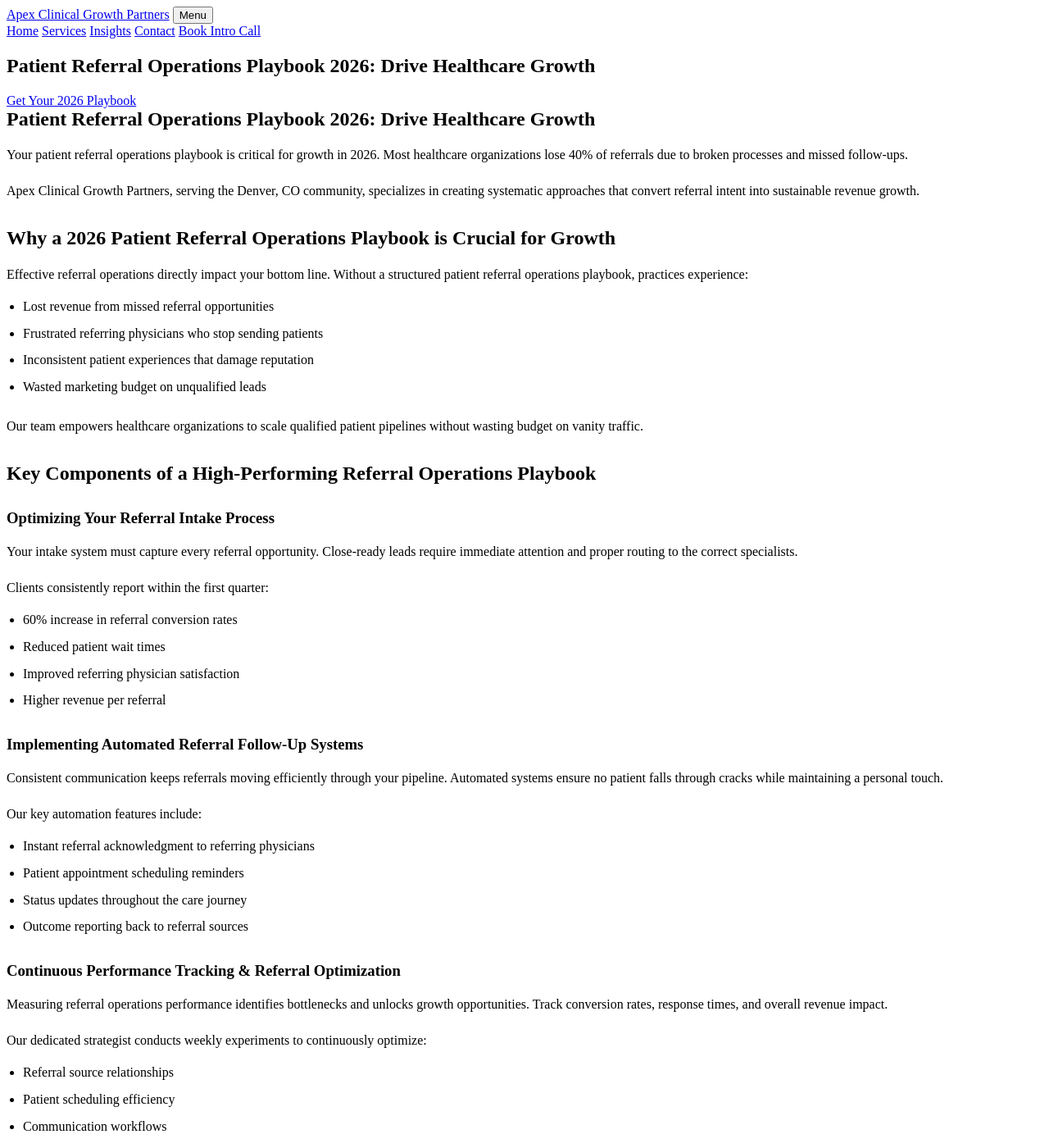
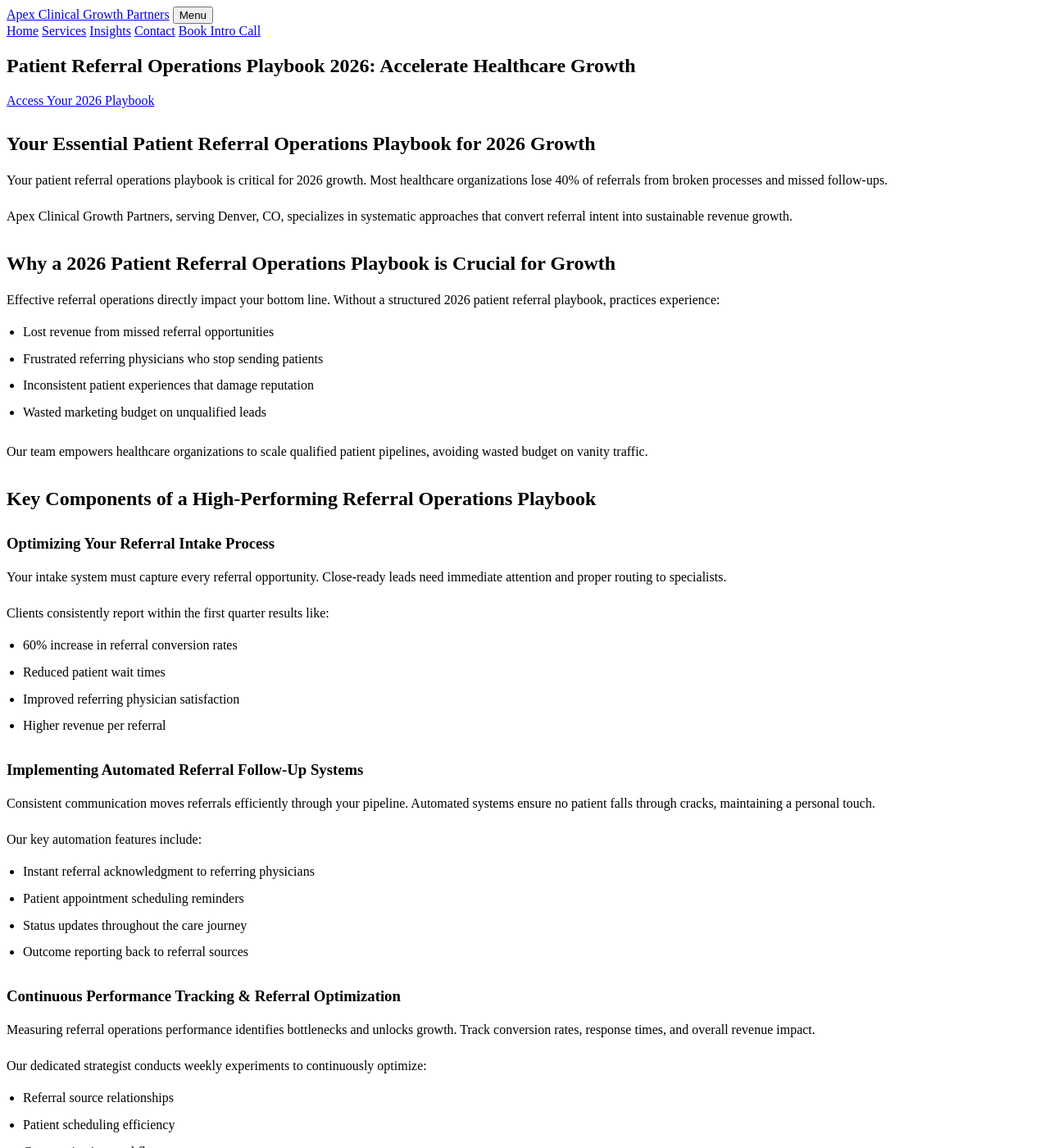
Before and after one commit to prjctlphbt/orbitr-canary-angular-20260228, a Jekyll site: the page angular-referral-ops-playbook-20260228142149.html, which Jekyll copies as it is, in a window 1280 px wide and 1400 px high. Shown: the whole window at 82% size. Built offline with Jekyll 4.4.1, drawn with Linux system fonts in a browser that asks for light colours; some of the changed text lies outside the part shown.

Commit message:
Refresh and update content: angular-referral-ops-playbook-20260228142149.html

```diff
--- a/angular-referral-ops-playbook-20260228142149.html
+++ b/angular-referral-ops-playbook-20260228142149.html
@@ -102,28 +102,28 @@
 <main class="page-main">
 <section class="page-hero landing-hero">
 <div class="container">
-<h1>Patient Referral Operations Playbook 2026: Drive Healthcare Growth</h1>
-<a class="cta" href="/services/">Get Your 2026 Playbook</a>
+<h1>Patient Referral Operations Playbook 2026: Accelerate Healthcare Growth</h1>
+<a class="cta" href="/services/">Access Your 2026 Playbook</a>
 </div>
 </section>
 <section class="landing-content">
 <div class="container orbitr-generated-content">
-<h1>Patient Referral Operations Playbook 2026: Drive Healthcare Growth</h1>
-<p>Your patient referral operations playbook is critical for growth in 2026. Most healthcare organizations lose 40% of referrals due to broken processes and missed follow-ups.</p>
-<p>Apex Clinical Growth Partners, serving the Denver, CO community, specializes in creating systematic approaches that convert referral intent into sustainable revenue growth.</p>
+<h2>Your Essential Patient Referral Operations Playbook for 2026 Growth</h2>
+<p>Your patient referral operations playbook is critical for 2026 growth. Most healthcare organizations lose 40% of referrals from broken processes and missed follow-ups.</p>
+<p>Apex Clinical Growth Partners, serving Denver, CO, specializes in systematic approaches that convert referral intent into sustainable revenue growth.</p>
 <h2>Why a 2026 Patient Referral Operations Playbook is Crucial for Growth</h2>
-<p>Effective referral operations directly impact your bottom line. Without a structured patient referral operations playbook, practices experience:</p>
+<p>Effective referral operations directly impact your bottom line. Without a structured 2026 patient referral playbook, practices experience:</p>
 <ul>
 <li>Lost revenue from missed referral opportunities</li>
 <li>Frustrated referring physicians who stop sending patients</li>
 <li>Inconsistent patient experiences that damage reputation</li>
 <li>Wasted marketing budget on unqualified leads</li>
 </ul>
-<p>Our team empowers healthcare organizations to scale qualified patient pipelines without wasting budget on vanity traffic.</p>
+<p>Our team empowers healthcare organizations to scale qualified patient pipelines, avoiding wasted budget on vanity traffic.</p>
 <h2>Key Components of a High-Performing Referral Operations Playbook</h2>
 <h3>Optimizing Your Referral Intake Process</h3>
-<p>Your intake system must capture every referral opportunity. Close-ready leads require immediate attention and proper routing to the correct specialists.</p>
-<p>Clients consistently report within the first quarter:
+<p>Your intake system must capture every referral opportunity. Close-ready leads need immediate attention and proper routing to specialists.</p>
+<p>Clients consistently report within the first quarter results like:
 <ul>
 <li>60% increase in referral conversion rates</li>
 <li>Reduced patient wait times</li>
@@ -131,7 +131,7 @@
 <li>Higher revenue per referral</li>
 </ul></p>
 <h3>Implementing Automated Referral Follow-Up Systems</h3>
-<p>Consistent communication keeps referrals moving efficiently through your pipeline. Automated systems ensure no patient falls through cracks while maintaining a personal touch.</p>
+<p>Consistent communication moves referrals efficiently through your pipeline. Automated systems ensure no patient falls through cracks, maintaining a personal touch.</p>
 <p>Our key automation features include:
 <ul>
 <li>Instant referral acknowledgment to referring physicians</li>
@@ -140,7 +140,7 @@
 <li>Outcome reporting back to referral sources</li>
 </ul></p>
 <h3>Continuous Performance Tracking &amp; Referral Optimization</h3>
-<p>Measuring referral operations performance identifies bottlenecks and unlocks growth opportunities. Track conversion rates, response times, and overall revenue impact.</p>
+<p>Measuring referral operations performance identifies bottlenecks and unlocks growth. Track conversion rates, response times, and overall revenue impact.</p>
 <p>Our dedicated strategist conducts weekly experiments to continuously optimize:
 <ul>
 <li>Referral source relationships</li>
@@ -149,15 +149,15 @@
 <li>Revenue conversion metrics</li>
 </ul></p>
 <h2>Transform Your Patient Referral Operations for 2026 Success</h2>
-<p>A comprehensive patient referral operations playbook transforms scattered processes into robust, revenue-generating systems. Healthcare organizations using structured approaches see qualified growth within 90 days.</p>
-<p>Our services focus on building sustainable referral operations that scale with your practice. We create systems that generate genuine revenue intent, not just vanity traffic.</p>
-<p>Ready to elevate your patient referrals in 2026? Contact our experts today at (720) 555-0105 or hello@apexclinicalgrowth.com for a personalized referral growth strategy session.</p>
+<p>A comprehensive patient referral playbook transforms scattered processes into robust, revenue-generating systems. Practices using structured approaches see qualified growth within 90 days.</p>
+<p>Our services build sustainable referral operations that scale with your practice. We create systems generating genuine revenue intent, not just vanity traffic.</p>
+<p>Ready to elevate your patient referrals in 2026? Contact our experts for a personalized growth strategy session: (720) 555-0105 or hello@apexclinicalgrowth.com.</p>
 </div>
 </section>
 <section class="landing-cta">
 <div class="container">
-<h2>Ready for 2026 Growth?</h2>
-<a class="cta" href="/services/">Schedule Your Consultation</a>
+<h2>Ready for Accelerated 2026 Growth?</h2>
+<a class="cta" href="/services/">Schedule Your Free Consultation</a>
 </div>
 </section>
 </main>
```
Also changed, not shown: other parts of angular-referral-ops-playbook-20260228142149.html (+2 -2 lines).
